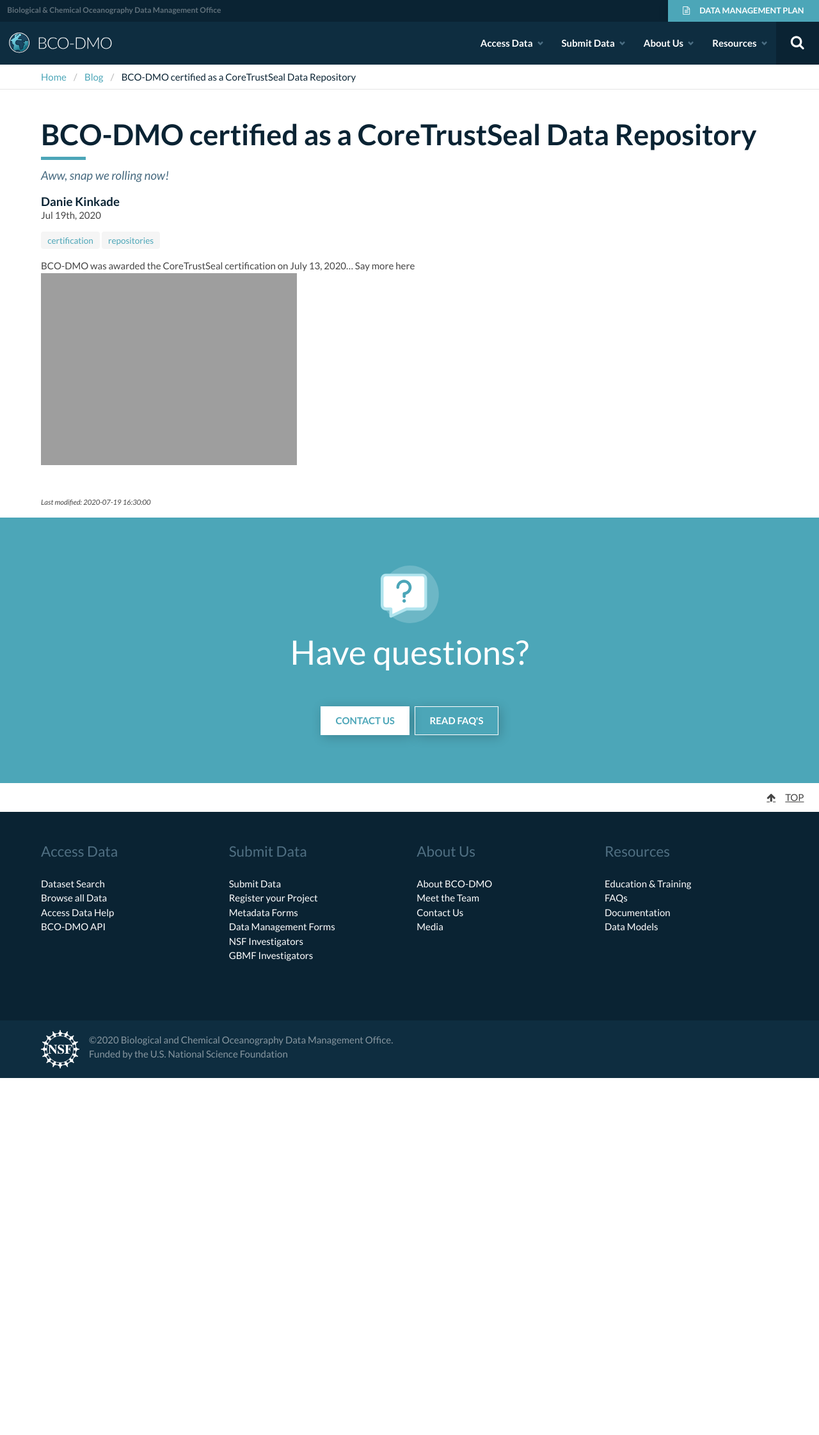
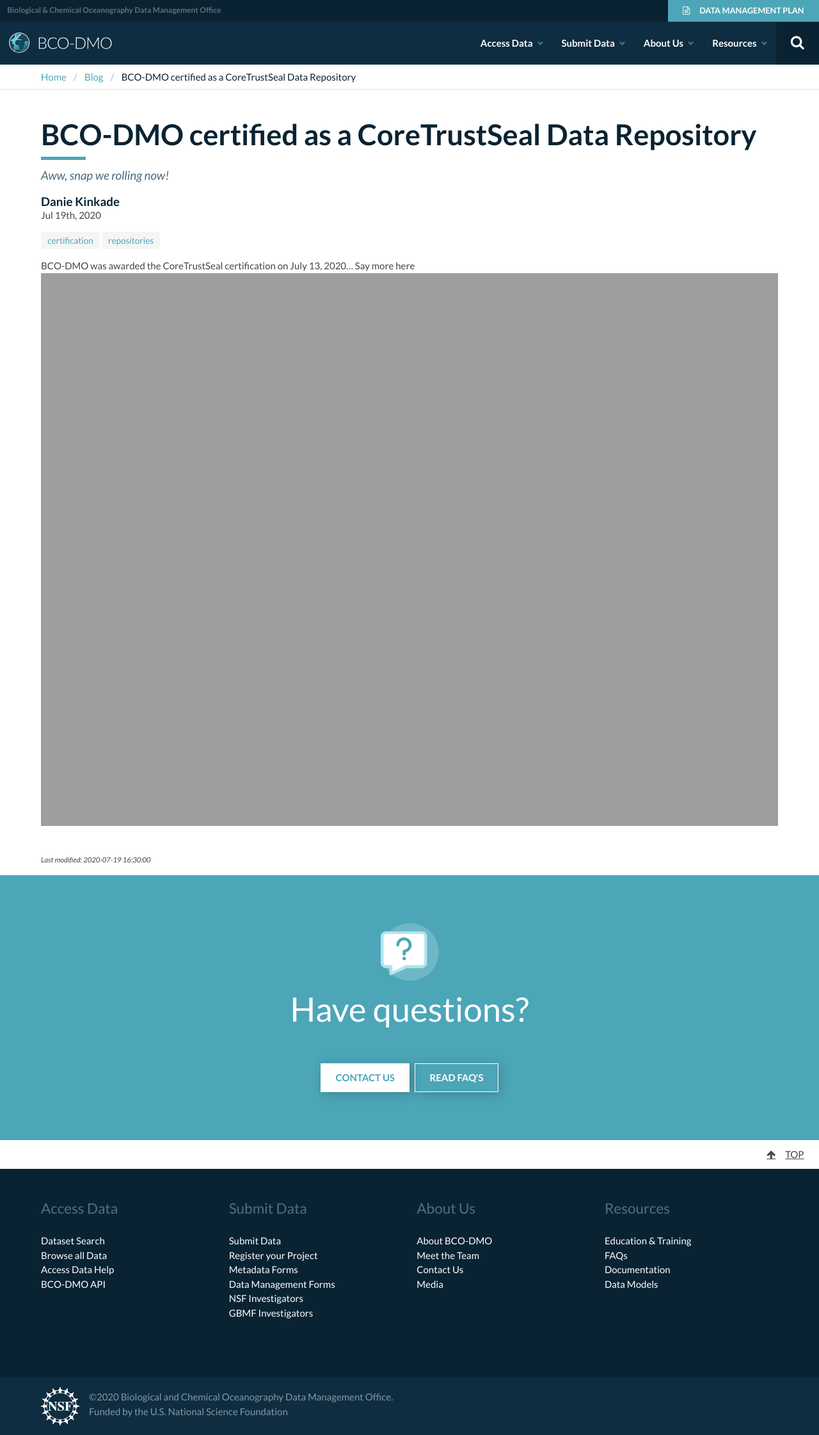
Before and after one commit to BCODMO/blog.bco-dmo.org, a Jekyll site: the page built from _posts/2020-07-19-core-trust-seal-certification.md, in a window 1280 px wide. Shown: the whole page at 64% size. Built offline with Jekyll 4.4.1, drawn with Linux system fonts in a browser that asks for light colours; before the commit the page ends 1685 px from its top, so only the background shows below that.

Commit message:
Update 2020-07-19-core-trust-seal-certification.md

```diff
--- a/_posts/2020-07-19-core-trust-seal-certification.md
+++ b/_posts/2020-07-19-core-trust-seal-certification.md
@@ -15,4 +15,4 @@
 
 BCO-DMO was awarded the CoreTrustSeal certification on July 13, 2020...<!--more--> Say more here
 
-<img src="{{ site.url }}/assets/img/posts/CoreTrustSeal-logo-transparent.png"/>
+{% include image.html filename="CoreTrustSeal-logo-transparent.png" %}
```
